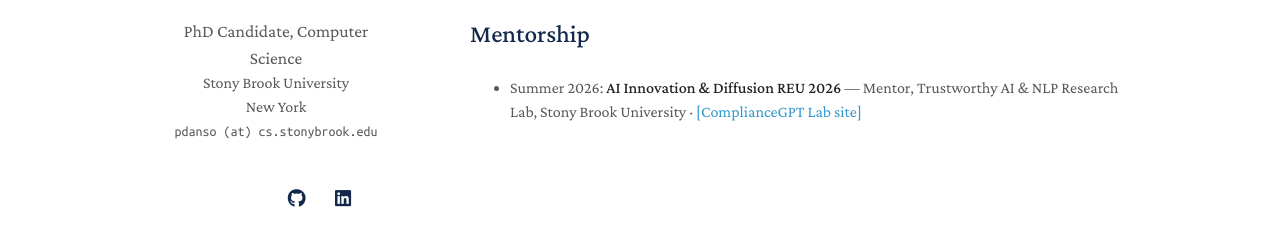
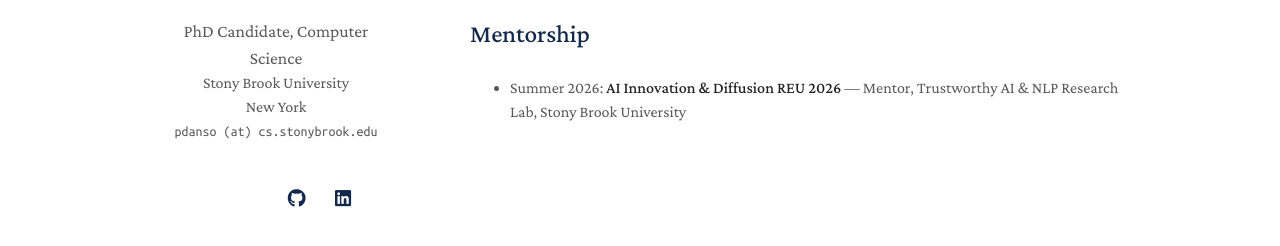
Before and after one commit to priscilla100/priscilla100.github.io, a Jekyll site: the page built from teaching.md, in a window 1280 px wide. Shown: the part 272-518 px from the top of the page. Built offline with Jekyll 4.4.1, drawn with Linux system fonts in a browser that asks for light colours; a style sheet for code colours, icons or effects is not loaded.

Commit message:
Remove the REU 2026 pages and the links to them
Deletes reu2026/ and Assignments/reu2026/ (and their copies in the committed _site folder), and drops the two links to the REU site from the teaching and services listings. The mentorship entries themselves stay.

Co-Authored-By: Claude Opus 5.5 <noreply@anthropic.com>

```diff
--- a/teaching.md
+++ b/teaching.md
@@ -16,4 +16,4 @@ permalink: /teaching/
 <h2 style="margin: 60px 0px -15px;">Mentorship</h2>
 <br>
 
-- Summer 2026: **AI Innovation & Diffusion REU 2026** — Mentor, Trustworthy AI & NLP Research Lab, Stony Brook University · [[ComplianceGPT Lab site]](https://priscilla100.github.io/reu2026/)
+- Summer 2026: **AI Innovation & Diffusion REU 2026** — Mentor, Trustworthy AI & NLP Research Lab, Stony Brook University
```
Also changed, not shown: _includes/services.md (+1 -2 lines).
